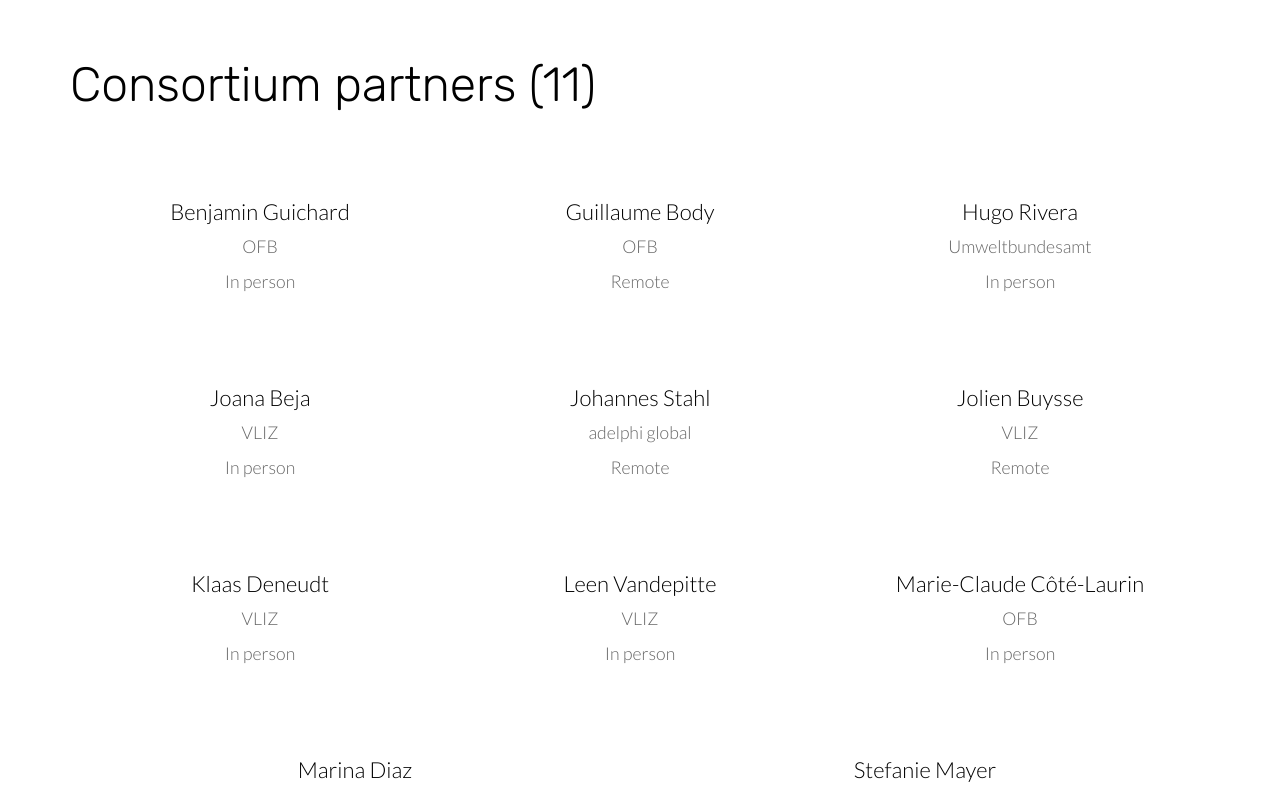
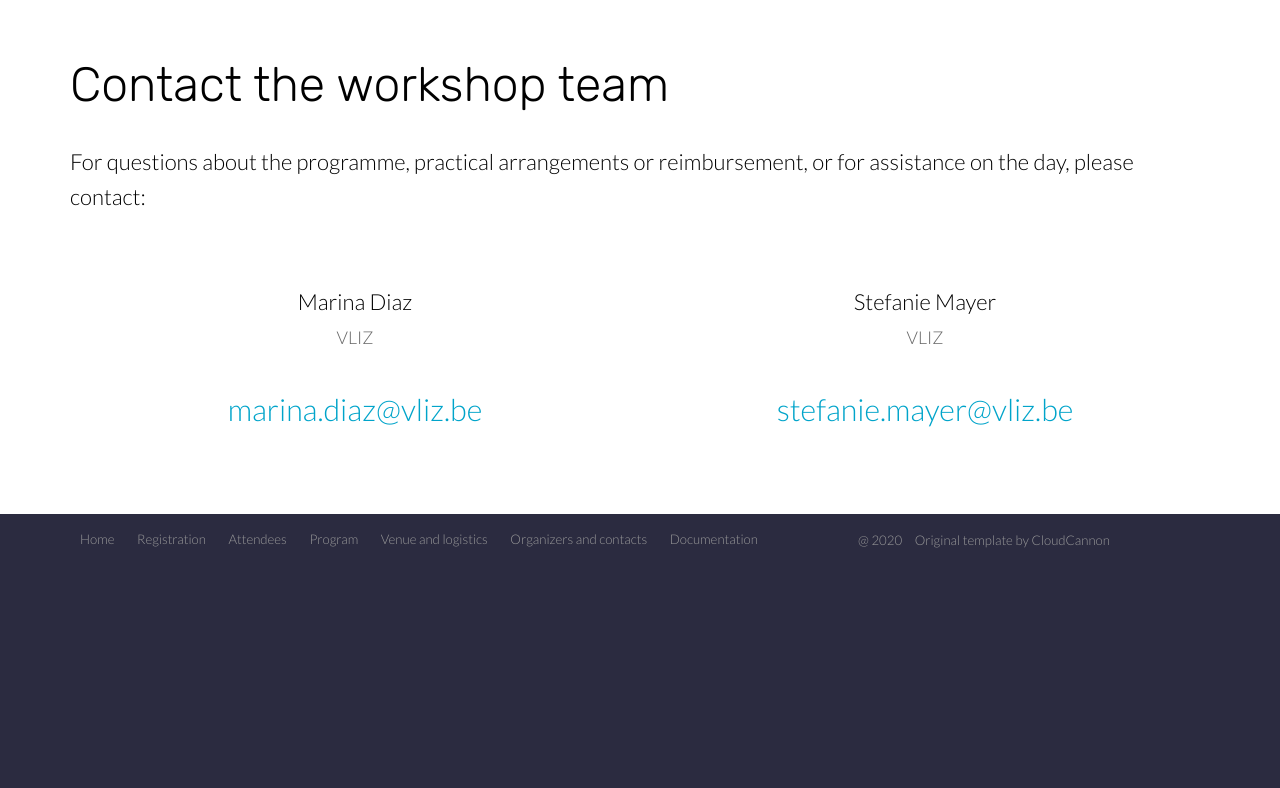
Before and after one commit to mayerstef/EBOCC-MM-workshop, a Jekyll site: the page built from organizers.html, in a window 1280 px wide and 900 px high, scrolled down 792 px, cut to the strip 112-900 px from the top of the window. Built offline with Jekyll 4.4.1, drawn with Linux system fonts in a browser that asks for light colours; nearby versions of some CDN libraries; after the commit the page ends 1471 px from its top, so only the background shows below that; some of the changed text lies outside the part shown.

Commit message:
Update organizers.html

```diff
--- a/organizers.html
+++ b/organizers.html
@@ -1,39 +1,45 @@
 ---
-title: Consortium partners
-description: EBOCC Marine Mammal Expert Workshop
+title: Contacts
+description: Contact the EBOCC workshop team
 image: /new_imgs/eddy.png
 ---
+
 <section class="hero" style="background-image: url({% include relative-src.html src=page.image %})">
   <div class="inner-hero text-container">
     <div class="hero-text-container">
       <div class="heading-landing">
-        <h1 class="hero-title">Consortium partners</h1>
-        <p class="subtext editable bold-large-text">EBOCC Marine Mammal Expert Workshop</p>
+        <h1 class="hero-title">Contacts</h1>
+        <p class="subtext editable bold-large-text">
+          EBOCC Marine Mammal Expert Workshop
+        </p>
       </div>
     </div>
   </div>
 </section>
 
-{% assign partners = site.organizers | sort: 'name' %}
 <section class="pad">
   <div class="container">
-    <h2>Consortium partners ({{ partners | size }})</h2>
+    <h2>Contact the workshop team</h2>
+    <p>
+      For questions about the programme, practical arrangements or
+      reimbursement, or for assistance on the day, please contact:
+    </p>
+
     <ul class="staff">
-      {% for person in partners %}
-        {% include participant-card.html person=person %}
-      {% endfor %}
+      <li>
+        <div class="name">Marina Diaz</div>
+        <div class="position">VLIZ</div>
+        <p>
+          <a href="mailto:marina.diaz@vliz.be">marina.diaz@vliz.be</a>
+        </p>
+      </li>
+      <li>
+        <div class="name">Stefanie Mayer</div>
+        <div class="position">VLIZ</div>
+        <p>
+          <a href="mailto:stefanie.mayer@vliz.be">stefanie.mayer@vliz.be</a>
+        </p>
+      </li>
     </ul>
-    <p>See also the <a href="{{ '/attendees/' | relative_url }}">experts attending in person and remotely</a>.</p>
   </div>
 </section>
-<section class="pad" aria-labelledby="contact">
-  <div class="container">
-    <h2 id="contact">Contact</h2>
-    <p>For questions about the programme, practical arrangements or reimbursement, or for assistance on the day, contact:</p>
-    <ul>
-      <li><strong>Marina Diaz</strong> · <a href="mailto:marina.diaz@vliz.be">marina.diaz@vliz.be</a></li>
-      <li><strong>Stefanie Mayer</strong> · <a href="mailto:stefanie.mayer@vliz.be">stefanie.mayer@vliz.be</a></li>
-    </ul>
-    <p>We look forward to welcoming you in Brussels.</p>
-  </div>
-</section>
```
